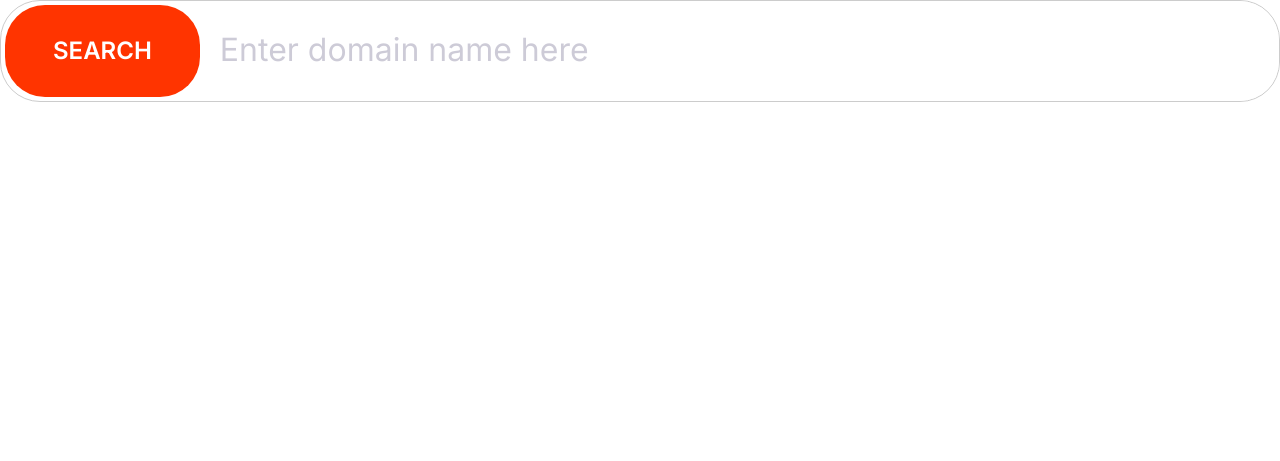
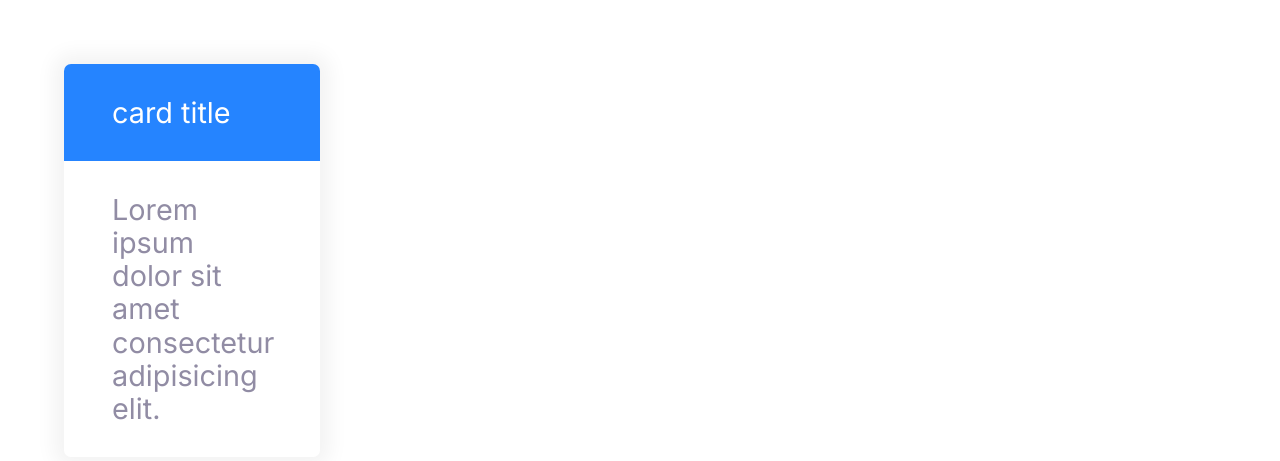
Before and after one commit to Reza10Alizadeh/6tc, a plain HTML site: page index.html in a window 1280 px wide. Drawn offline with Linux system fonts and the light colour scheme.

Commit message:
build first card

```diff
--- a/css/style.css
+++ b/css/style.css
@@ -206,4 +206,16 @@ font-size: 1.5rem;
         font-size: 2rem;
     }
 }
-/*input groups*/
+/*card*/
+.card{
+    border-radius: 7px;
+    box-shadow:0 0 20px 10px #f3f3f3;
+    overflow: hidden;
+}
+.card--primary .card__header{
+    background: var(--color-primary);
+    color:#fff;
+}
+.card__header, .card__body{
+    padding: 2rem 3rem;
+}
--- a/index.html
+++ b/index.html
@@ -11,9 +11,11 @@
   <link rel="stylesheet" href="css/normalize.css">
 </head>
 <body>
-  <div class="input-group">
-    <button class="btn btn--accent">Search</button>
-    <input type="text" class="input" placeholder="Enter domain name here">
+<div style="width: 30%;padding: 4rem;">
+  <div class="card card--primary">
+    <header class="card__header">card title</header>
+    <div class="card__body">Lorem ipsum dolor sit amet consectetur adipisicing elit.</div>
   </div>
+</div>
 </body>
 </html>
```
Also changed, not shown: commponents/input group.html (added, +4 -0 lines).
